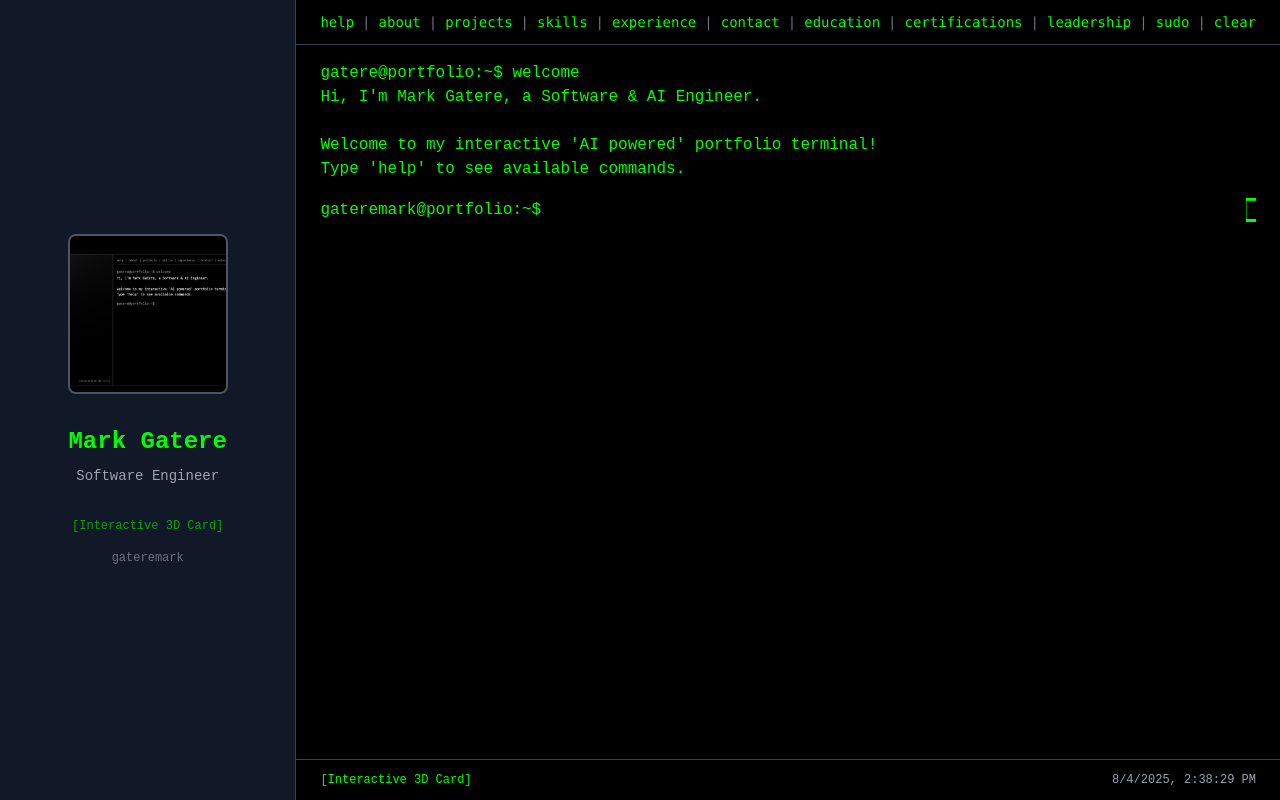
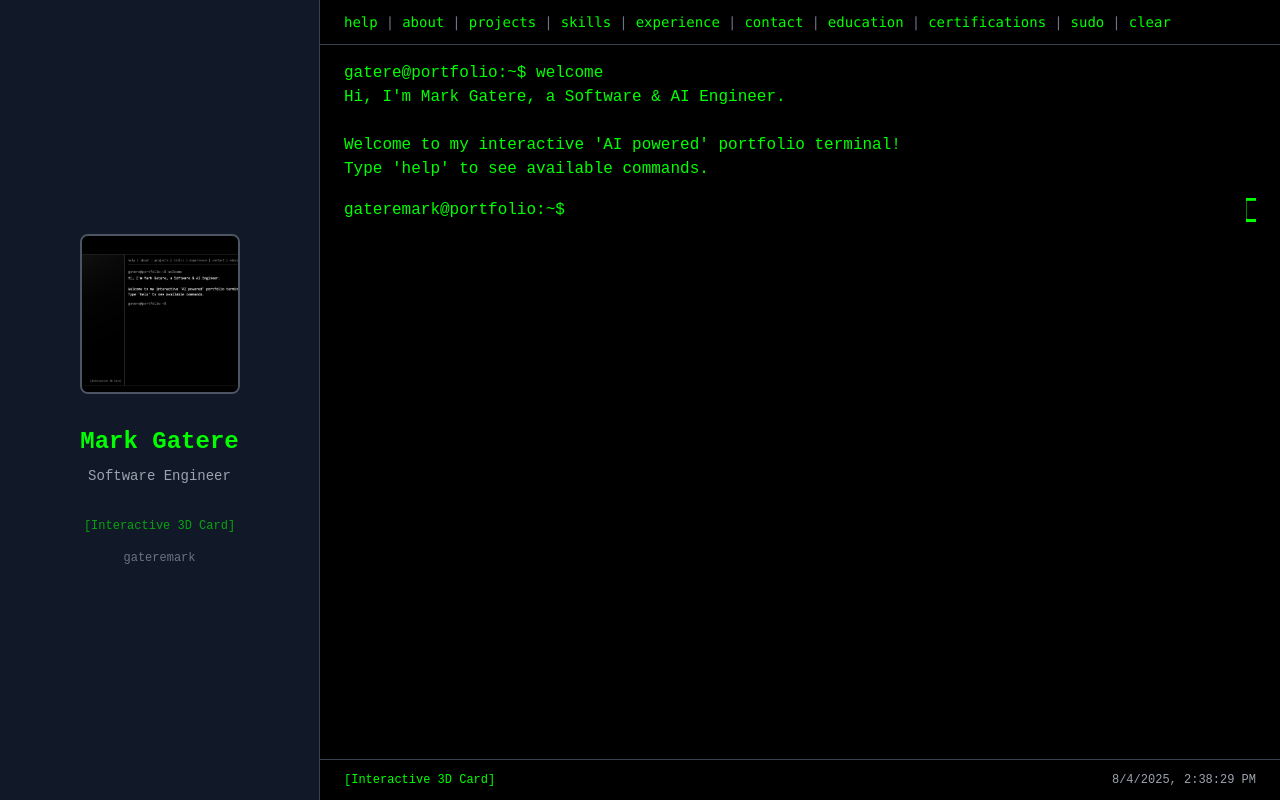
Before and after one commit to Tejaswi410/My_portfolio, a React (Vite) app: page / in a window 1280 px wide. Built offline with nearby package versions, Linux system fonts and the light colour scheme.

Commit message:
Remove leadership command
Remove the leadership command and all related content from the portfolio website.

```diff
--- a/src/components/CommandNav.tsx
+++ b/src/components/CommandNav.tsx
@@ -3,7 +3,7 @@ import React from 'react';
 const CommandNav: React.FC = () => {
   const commands = [
     'help', 'about', 'projects', 'skills', 'experience',
-    'contact', 'education', 'certifications', 'leadership',
+    'contact', 'education', 'certifications',
     'sudo', 'clear'
   ];
 
--- a/src/components/Terminal.tsx
+++ b/src/components/Terminal.tsx
@@ -24,7 +24,7 @@ Type 'help' to see available commands.`;
 
 const commands = {
     help: `Available commands:
-help, about, projects, skills, experience, education, contact, certifications, leadership, clear, sudo`,
+help, about, projects, skills, experience, education, contact, certifications, clear, sudo`,
 
     about: `I'm Mark Gatere, a Software & AI Engineer passionate about solving problems with code.
 I build tools with JavaScript, Python, and Machine Learning.`,
@@ -47,10 +47,6 @@ LinkedIn: https://linkedin.com/in/gateremark`,
     certifications: `AWS Certified Developer Associate (2023)
 Google Cloud Professional Developer (2022)
 Microsoft Azure Fundamentals (2021)`,
-
-    leadership: `Tech Lead – Open Source Project (2023)
-Mentor – Coding Bootcamp (2022)
-Workshop Speaker – Developer Conference (2021)`,
 
     welcome: `Hi, I'm Mark Gatere, a Software & AI Engineer.
 
```
